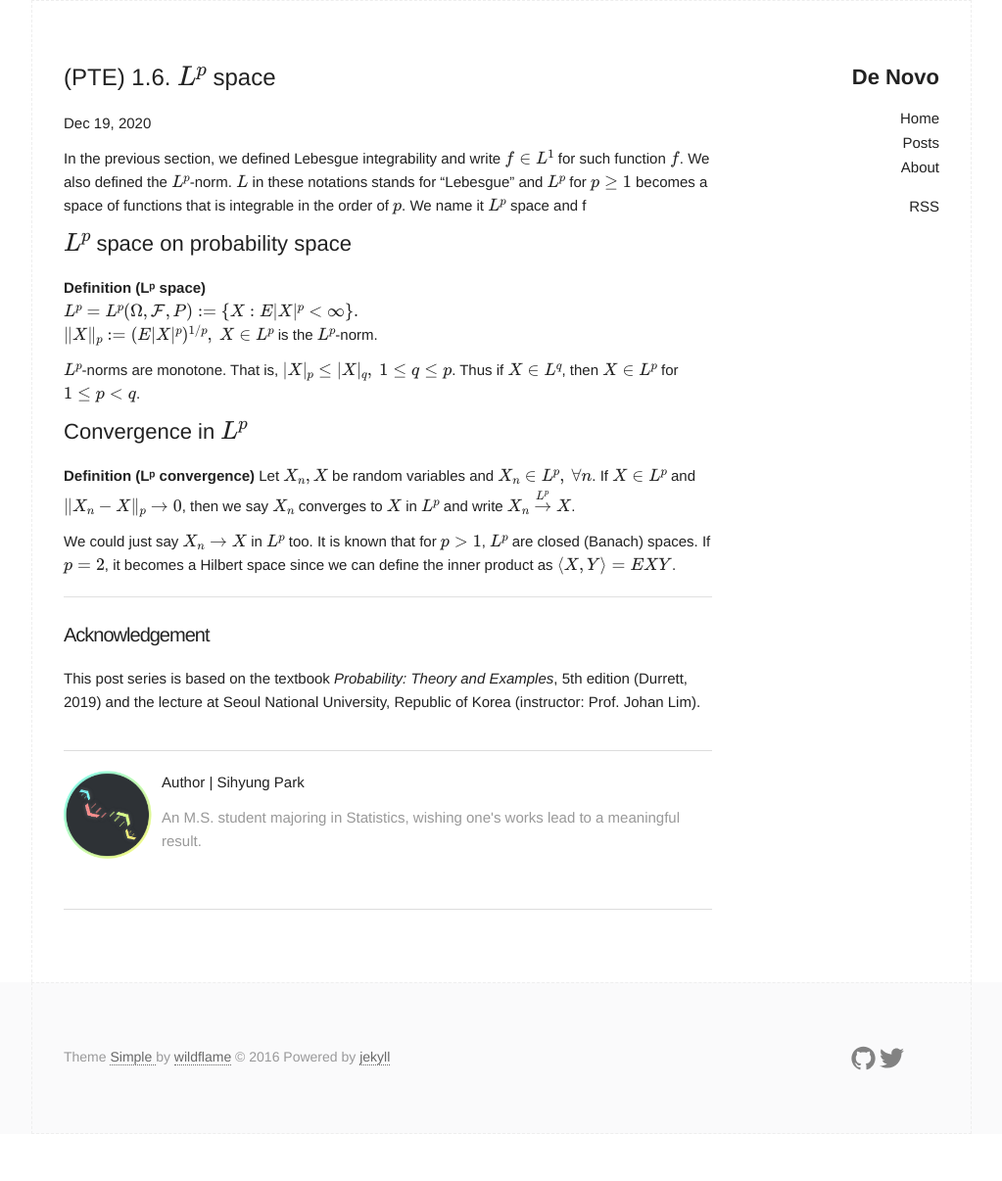
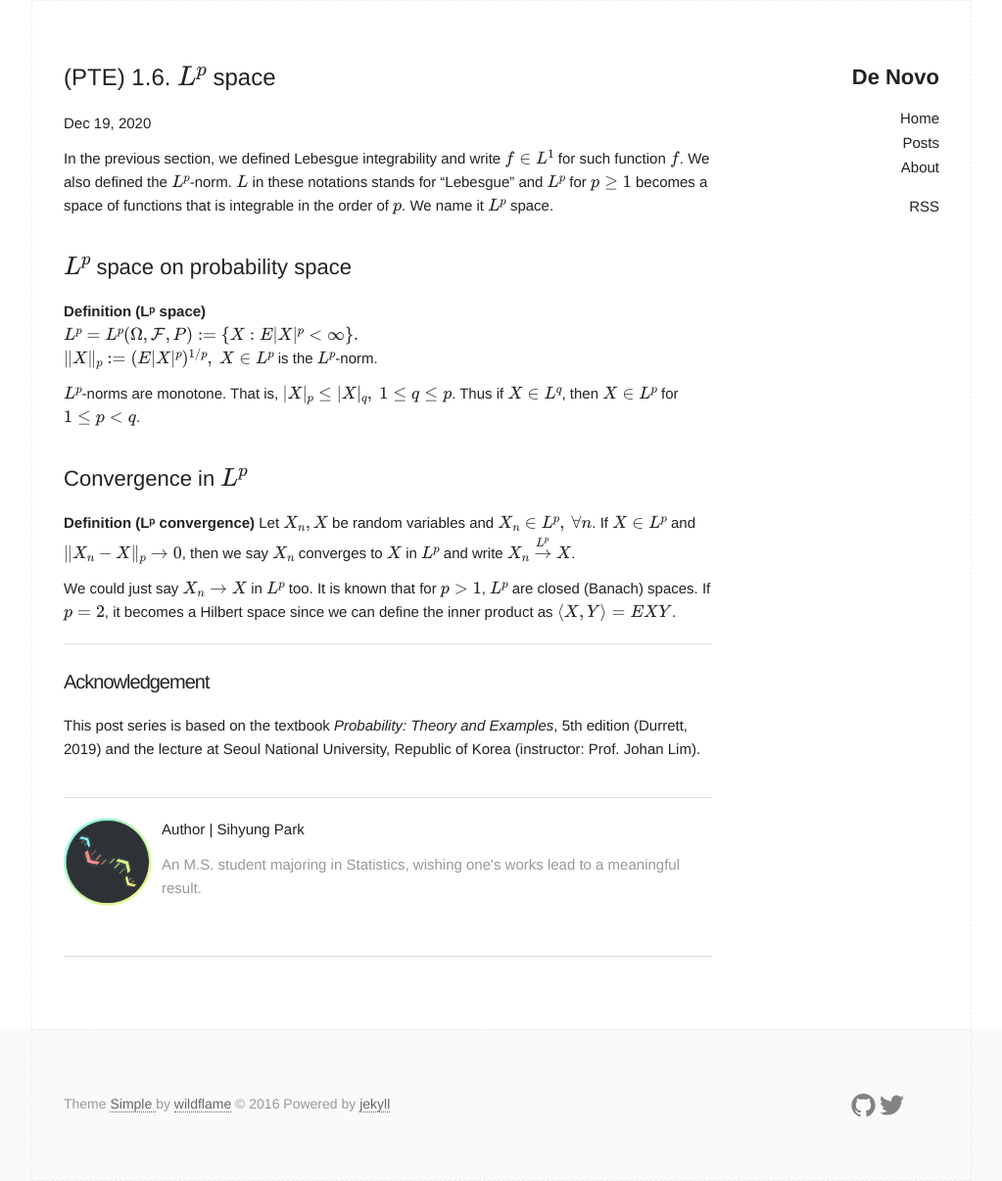
Before and after one commit to naturale0/naturale0.github.io, a Jekyll site: the page built from _posts/2020-12-19-[PTE] 1.6 Lp space.md, in a window 1280 px wide. Shown: the whole page at 98% size, without its empty margins (128-1151 px from the left). Built offline with Jekyll 4.4.1, drawn with Linux system fonts in a browser that asks for light colours; formulas are drawn with MathJax 3; comment, search, counter and statistics services are not loaded; before the commit the page ends 1158 px from its top, so only the background shows below that.

Commit message:
fix typos

```diff
--- a/_posts/2020-12-19-[PTE] 1.6 Lp space.md
+++ b/_posts/2020-12-19-[PTE] 1.6 Lp space.md
@@ -5,7 +5,7 @@ date:   2020-12-19 22:18:00 +0900
 categories: [probability]
 ---
 
-In the previous section, we defined Lebesgue integrability and write $f \in L^1$ for such function $f$. We also defined the $L^p$-norm. $L$ in these notations stands for "Lebesgue" and $L^p$ for $p \ge 1$ becomes a space of functions that is integrable in the order of $p$. We name it $L^p$ space and f
+In the previous section, we defined Lebesgue integrability and write $f \in L^1$ for such function $f$. We also defined the $L^p$-norm. $L$ in these notations stands for "Lebesgue" and $L^p$ for $p \ge 1$ becomes a space of functions that is integrable in the order of $p$. We name it $L^p$ space.<br><br>
 
 ## $L^p$ space on probability space
 
@@ -14,7 +14,7 @@ $L^p = L^p(\Omega,\mathcal{F},P) := \{X: E|X|^p < \infty\}.$<br>
 $\|X\|_p := (E|X|^p)^{1/p},~ X\in L^p$ is the $L^p$-norm.
 </div>
 
-$L^p$-norms are monotone. That is, $\|X\|_p \le \|X\|_q,~ 1 \le q \le p$. Thus if $X \in L^q$, then $X \in L^p$ for $1 \le p < q$. <br>
+$L^p$-norms are monotone. That is, $\|X\|_p \le \|X\|_q,~ 1 \le q \le p$. Thus if $X \in L^q$, then $X \in L^p$ for $1 \le p < q$. <br><br>
 
 
 ## Convergence in $L^p$
```
Also changed, not shown: 2 other files.
